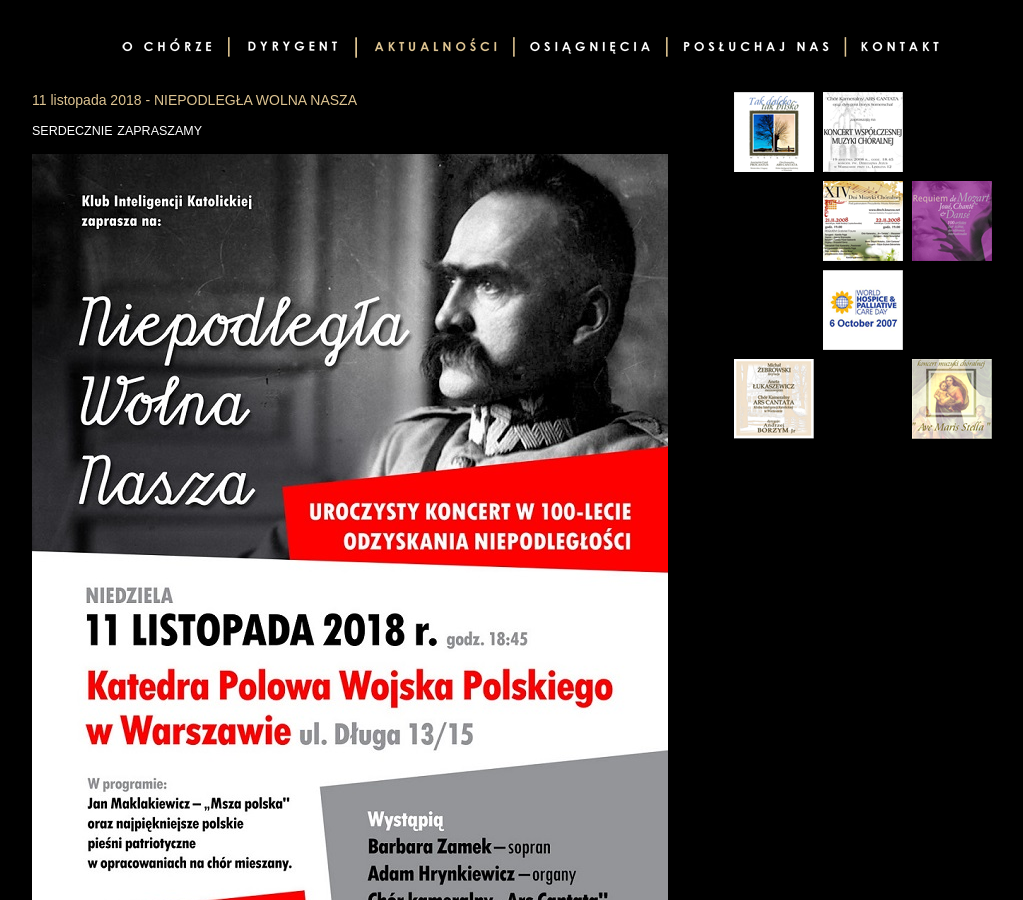
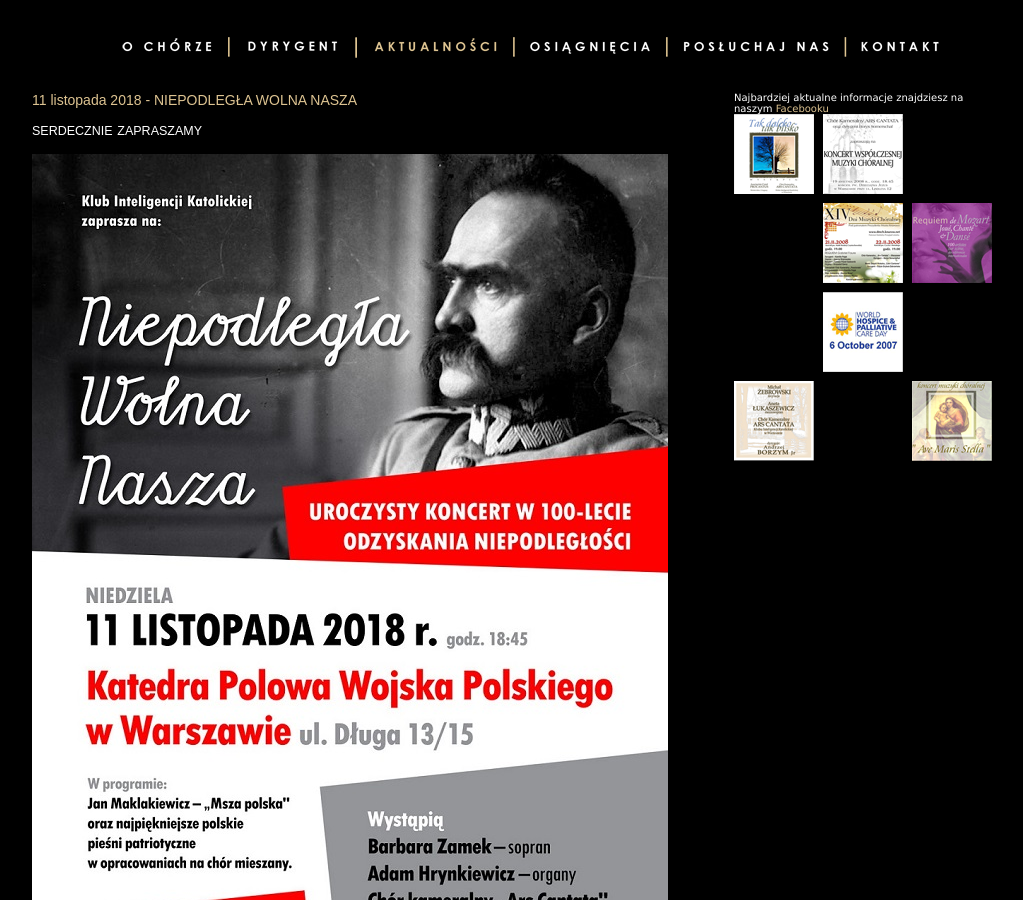
Before and after one commit to ars-cantata/ars-cantata.github.io, a Jekyll site: the page built from aktualnosci/index.html, in a window 1280 px wide and 900 px high. Shown: the whole window, without its empty margins (123-1146 px from the left). Built offline with Jekyll 4.4.1, drawn with Linux system fonts in a browser that asks for light colours; the list of posts is cut into pages by our own code.

Commit message:
facebook ?

```diff
--- a/_includes/pages/aktualnosci_inc_right_page.html
+++ b/_includes/pages/aktualnosci_inc_right_page.html
@@ -1,4 +1,5 @@
 <div id="right-side">
+    Najbardziej aktualne informacje znajdziesz na naszym <a href="https://www.facebook.com/ArsCantata">Facebooku</a>
     <ul class="pictures">
         <li>
             <img src="/img/news/01.png" alt="" />
```
